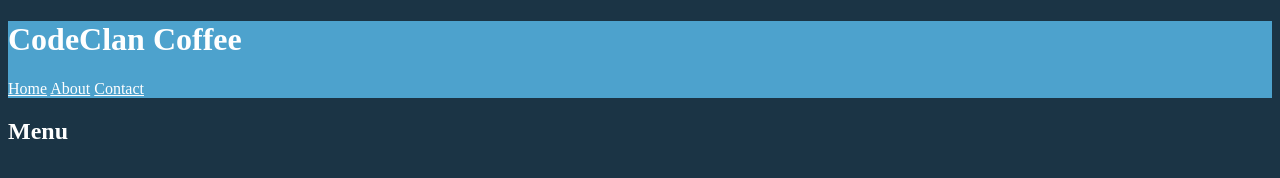
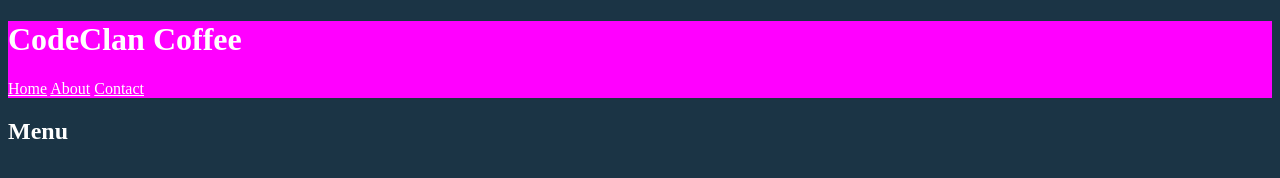
Before and after one commit to stumac1884sjfc/codeclan-coffee, a plain HTML site: page index.html in a window 1280 px wide. Drawn offline with Linux system fonts and the light colour scheme; no server answers.

Commit message:
Update style.css

```diff
--- a/style.css
+++ b/style.css
@@ -6,5 +6,5 @@ a {
   color: #FFFFFF;
 }
 header {
-  background-color: #4DA2CD;
+  background-color: #ff00ff;
 }
```
